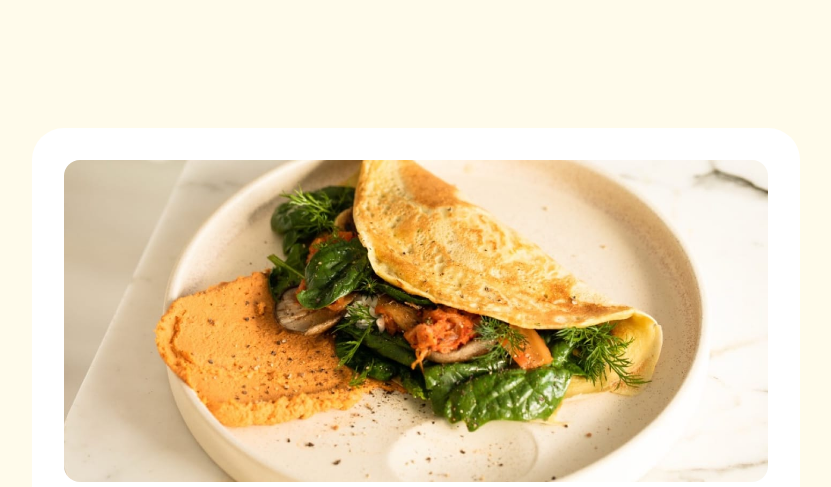
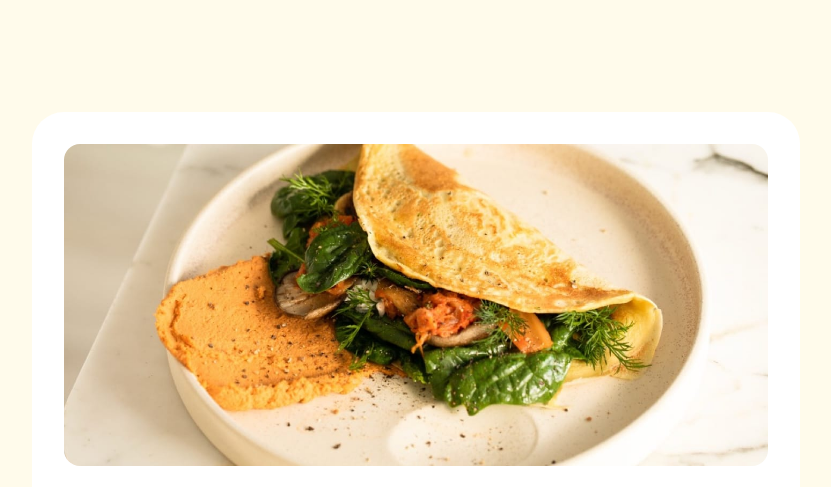
Before and after one commit to rk-swe/fm-recipe-page, a website built with Vite: page index.html in a window 1280 px wide. Shown: the top 487 px of the page, without its empty margins (224-1055 px from the left). Built offline with nearby package versions, Linux system fonts and the light colour scheme.

Commit message:
adding screenshots

```diff
--- a/index.html
+++ b/index.html
@@ -15,7 +15,7 @@
     <link rel="stylesheet" href="./styles.css" />
   </head>
   <body class="flex flex-col items-center justify-center bg-amber-50">
-    <div class="md:py-32">
+    <div class="md:py-28">
       <main
         class="flex max-w-3xl flex-col bg-white text-xl [--card-px:--spacing(8)] md:rounded-4xl"
       >
```
Also changed, not shown: README.md, screenshot_2.png (added), screenshot_3.png (added), 1 other file.
